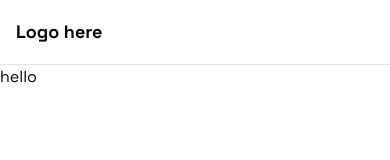
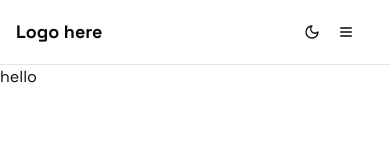
Before and after one commit to jaysenjonsin/portfolio, a Next.js app: page / in a window 390 px wide. Shown: the top 160 px of the page. Built offline with nearby package versions, Linux system fonts and the light colour scheme.

Commit message:
style header and implement dark mode

```diff
--- a/src/components/Header.tsx
+++ b/src/components/Header.tsx
@@ -3,6 +3,8 @@
 import { useTheme } from 'next-themes';
 import Link from 'next/link';
 import { useEffect, useState } from 'react';
+import { Button } from './ui/button';
+import { Moon, Sun, Menu, X } from 'lucide-react';
 
 export function Header() {
   const [mobileMenuOpen, setMobileMenuOpen] = useState(false);
@@ -72,7 +74,95 @@ export function Header() {
             </li>
           </ul>
         </nav>
+
+        <div className='flex items-center gap-2'>
+          {mounted && (
+            <Button
+              variant='ghost'
+              size='icon'
+              onClick={toggleTheme}
+              className='rounded-full'
+            >
+              {theme === 'dark' ? (
+                <Sun className='h-5 w-5' />
+              ) : (
+                <Moon className='h-5 w-5' />
+              )}
+              <span className='sr-only'>Toggle Theme</span>
+            </Button>
+          )}
+
+          {/* Mobile Menu Button */}
+          <Button
+            variant='ghost'
+            size='icon'
+            className='block md:hidden'
+            onClick={toggleMenu}
+          >
+            {mobileMenuOpen ? (
+              <X className='h-5 w-5' /> //close icon
+            ) : (
+              <Menu className='h-5 w-5' /> //open icon
+            )}
+            <span className='sr-only'>Toggle menu</span>
+          </Button>
+        </div>
       </div>
+
+      {/* Mobile Navigation */}
+      {mobileMenuOpen && (
+        <div className='container mx-auto px-4 md:hidden'>
+          <nav className='pb-4'>
+            <ul className='flex flex-col space-y-4'>
+              <li>
+                <Link
+                  href='#home'
+                  className='block text-sm font-medium text-muted-foreground hover:text-foreground'
+                  onClick={toggleMenu}
+                >
+                  Home
+                </Link>
+              </li>
+              <li>
+                <Link
+                  href='#about'
+                  className='block text-sm font-medium text-muted-foreground hover:text-foreground'
+                  onClick={toggleMenu}
+                >
+                  About
+                </Link>
+              </li>
+              <li>
+                <Link
+                  href='#skills'
+                  className='block text-sm font-medium text-muted-foreground hover:text-foreground'
+                  onClick={toggleMenu}
+                >
+                  Skills
+                </Link>
+              </li>
+              <li>
+                <Link
+                  href='#projects'
+                  className='block text-sm font-medium text-muted-foreground hover:text-foreground'
+                  onClick={toggleMenu}
+                >
+                  Projects
+                </Link>
+              </li>
+              <li>
+                <Link
+                  href='#contact'
+                  className='block text-sm font-medium text-muted-foreground hover:text-foreground'
+                  onClick={toggleMenu}
+                >
+                  Contact
+                </Link>
+              </li>
+            </ul>
+          </nav>
+        </div>
+      )}
     </header>
   );
 }
```
